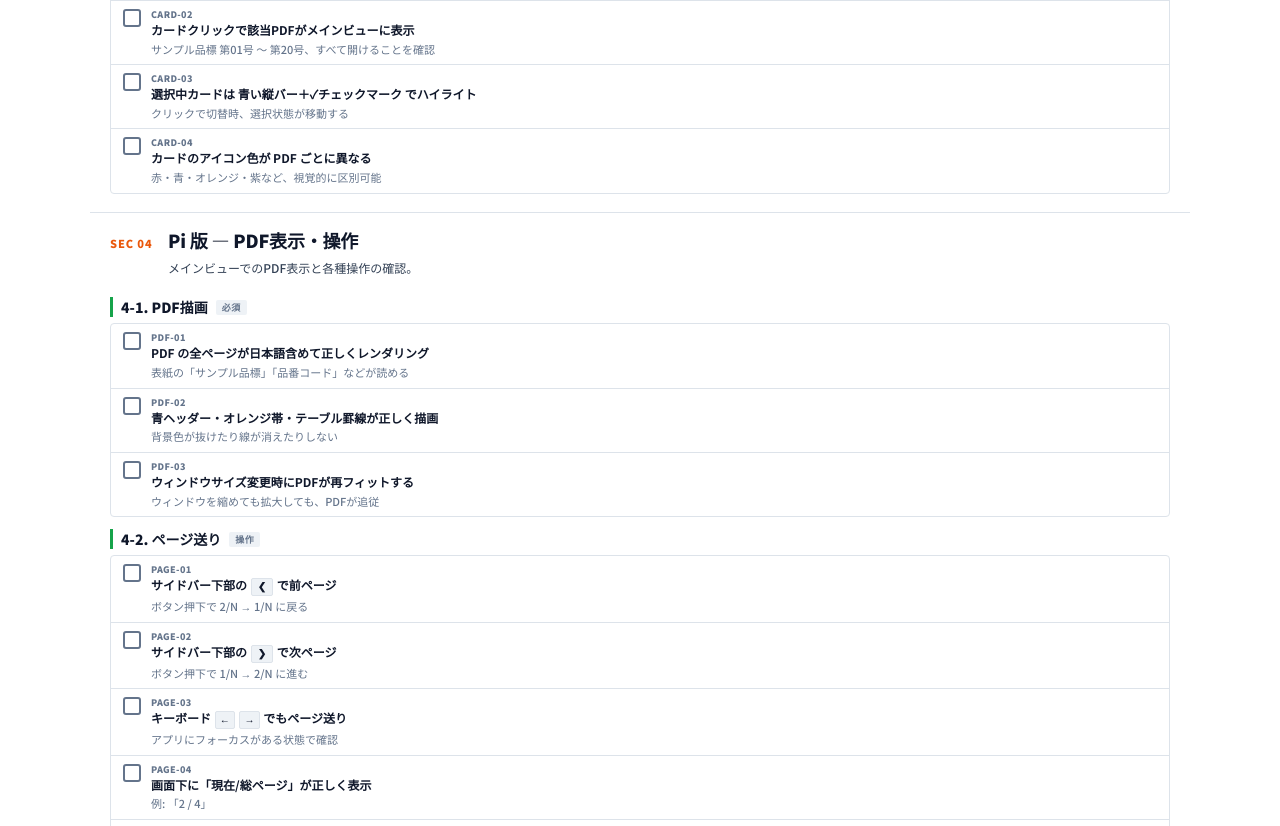
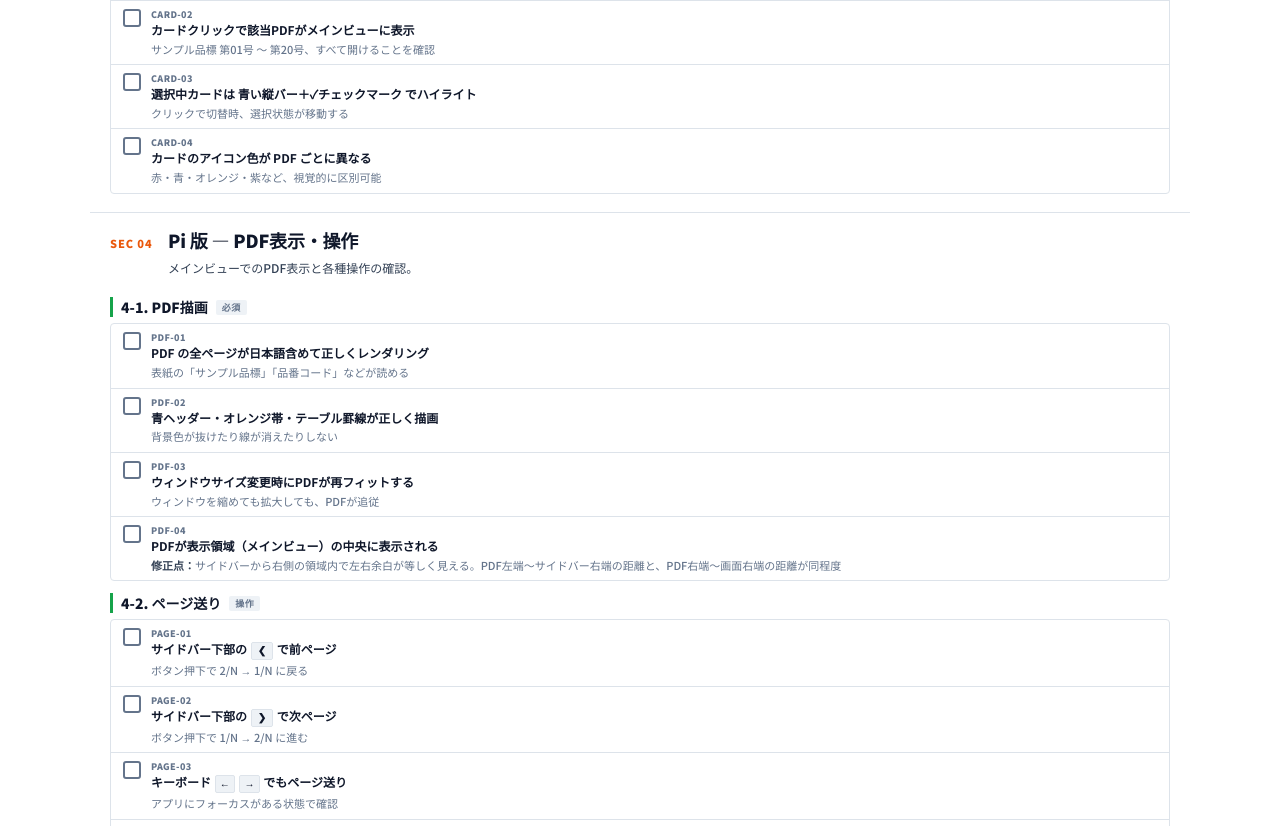
Before and after one commit to myudai-uns/hyohyou-app-plan, a plain HTML site: page debug.html in a window 1280 px wide. Shown: the part 1974-2800 px from the top of the page. Drawn offline with Linux system fonts and the light colour scheme.

Commit message:
update: 2026-05-18 修正分（Ctrl+wheel zoom / Pi自動終了fix / PDF中央配置）反映

```diff
--- a/debug.html
+++ b/debug.html
@@ -115,8 +115,8 @@ footer{padding:14px 20px;color:var(--ink3);font-size:10px;text-align:center;font
   <div class="kicker">CLIENT / アイシン高丘東北 — APP / 品標表示アプリ 第3版</div>
   <h1>最終デバッグチェックリスト<span class="sub">Raspberry Pi 実機 + Windows exe 両環境の動作確認手順</span></h1>
   <div class="meta">
-    <span><b>VERSION</b>v3.0</span>
-    <span><b>DATE</b>2026-05-18</span>
+    <span><b>VERSION</b>v3.0.1</span>
+    <span><b>DATE</b>2026-05-18 最新修正反映</span>
     <span><b>項目数</b><span id="totalcount">--</span></span>
     <span><b>所要時間</b>約60-90分</span>
   </div>
@@ -205,6 +205,7 @@ footer{padding:14px 20px;color:var(--ink3);font-size:10px;text-align:center;font
     <label class="check"><input type="checkbox"><div class="check-body"><div class="check-no">PDF-01</div><div class="check-q">PDF の全ページが日本語含めて正しくレンダリング</div><div class="check-detail">表紙の「サンプル品標」「品番コード」などが読める</div></div></label>
     <label class="check"><input type="checkbox"><div class="check-body"><div class="check-no">PDF-02</div><div class="check-q">青ヘッダー・オレンジ帯・テーブル罫線が正しく描画</div><div class="check-detail">背景色が抜けたり線が消えたりしない</div></div></label>
     <label class="check"><input type="checkbox"><div class="check-body"><div class="check-no">PDF-03</div><div class="check-q">ウィンドウサイズ変更時にPDFが再フィットする</div><div class="check-detail">ウィンドウを縮めても拡大しても、PDFが追従</div></div></label>
+    <label class="check"><input type="checkbox"><div class="check-body"><div class="check-no">PDF-04</div><div class="check-q"><b>PDFが表示領域（メインビュー）の中央</b>に表示される</div><div class="check-detail"><b>修正点：</b>サイドバーから右側の領域内で左右余白が等しく見える。PDF左端〜サイドバー右端の距離と、PDF右端〜画面右端の距離が同程度</div></div></label>
   </div>
 
   <h3>4-2. ページ送り <span class="tag">操作</span></h3>
@@ -221,7 +222,8 @@ footer{padding:14px 20px;color:var(--ink3);font-size:10px;text-align:center;font
     <label class="check"><input type="checkbox"><div class="check-body"><div class="check-no">ZOOM-01</div><div class="check-q">サイドバー <kbd>+</kbd> ボタンで拡大</div><div class="check-detail">100% → 125% → 156% ... と段階的に大きく</div></div></label>
     <label class="check"><input type="checkbox"><div class="check-body"><div class="check-no">ZOOM-02</div><div class="check-q">サイドバー <kbd>-</kbd> ボタンで縮小</div><div class="check-detail">100% → 80% → 64% ... と段階的に小さく</div></div></label>
     <label class="check"><input type="checkbox"><div class="check-body"><div class="check-no">ZOOM-03</div><div class="check-q">中央の「100%」表示が現在のズーム率に追従</div><div class="check-detail">操作のたびに数値が更新される</div></div></label>
-    <label class="check"><input type="checkbox"><div class="check-body"><div class="check-no">ZOOM-04</div><div class="check-q"><kbd>Ctrl</kbd> + マウスホイールでもズーム</div><div class="check-detail">PDF領域にカーソルを乗せて操作</div></div></label>
+    <label class="check"><input type="checkbox"><div class="check-body"><div class="check-no">ZOOM-04</div><div class="check-q"><kbd>Ctrl</kbd> + マウスホイールでズーム</div><div class="check-detail"><b>修正点：</b> Pi (Linux) では <code>Control-Button-4/5</code> イベントの対応を追加。PDF領域にカーソルを乗せて Ctrl+ホイール上下で拡大縮小</div></div></label>
+    <label class="check"><input type="checkbox"><div class="check-body"><div class="check-no">ZOOM-05</div><div class="check-q"><kbd>Shift</kbd> + マウスホイールでもズーム</div><div class="check-detail">代替のショートカット。Linux/Windows両対応</div></div></label>
     <label class="check"><input type="checkbox"><div class="check-body"><div class="check-no">ZOOM-05</div><div class="check-q">拡大時にドラッグでパン（表示位置移動）可能</div><div class="check-detail">PDF領域でマウスドラッグして表示エリアを動かす</div></div></label>
   </div>
   </div>
@@ -304,8 +306,9 @@ footer{padding:14px 20px;color:var(--ink3);font-size:10px;text-align:center;font
 
   <h3>8-1. 自動終了 OFF 確認 <span class="tag">重要</span></h3>
   <div class="check-list">
-    <label class="check"><input type="checkbox"><div class="check-body"><div class="check-no">IDLE-01</div><div class="check-q">アプリ起動後、<b>5分間放置</b>してもアプリが終了しない</div><div class="check-detail">Pi版は AUTO_EXIT_ENABLED = False のため終了タイマーは動かない</div></div></label>
+    <label class="check"><input type="checkbox"><div class="check-body"><div class="check-no">IDLE-01</div><div class="check-q">アプリ起動後、<b>5分間放置</b>してもアプリが終了しない</div><div class="check-detail"><b>修正点：</b> Pi版で _reset_idle_timer が AUTO_EXIT_ENABLED の判定をしておらず、ズーム・スクロール操作のたびに終了タイマー登録されていたバグを修正</div></div></label>
     <label class="check"><input type="checkbox"><div class="check-body"><div class="check-no">IDLE-02</div><div class="check-q">マウス・キーボード操作なしでも PDF 表示が維持される</div><div class="check-detail">画面がスリープしないよう Pi 側設定も推奨</div></div></label>
+    <label class="check"><input type="checkbox"><div class="check-body"><div class="check-no">IDLE-03</div><div class="check-q">PDFをズームしたあと放置しても自動終了しない</div><div class="check-detail">ズーム操作のたびに _reset_idle_timer が呼ばれていた箇所の修正確認</div></div></label>
   </div>
 
   <h3>8-2. 自動起動の設定 <span class="tag">運用</span></h3>
```
